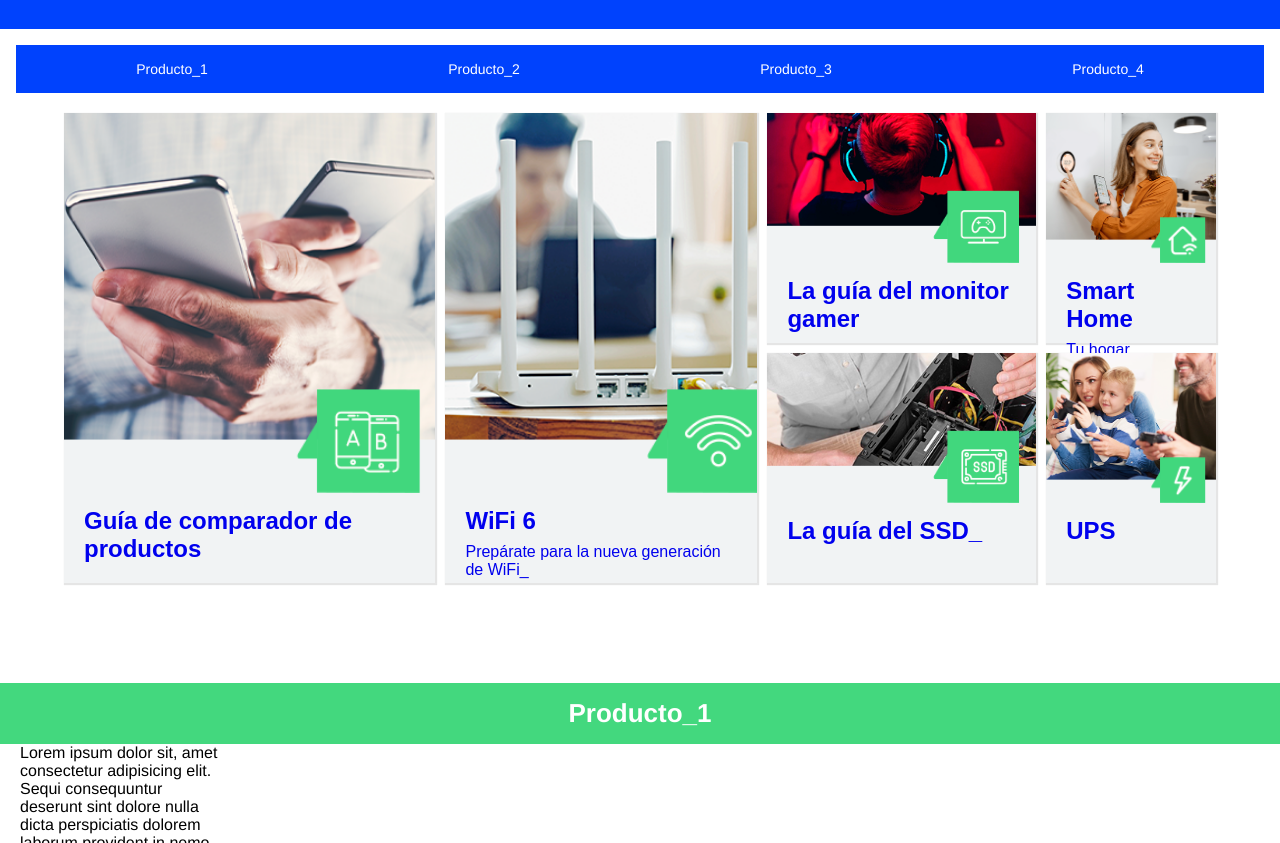
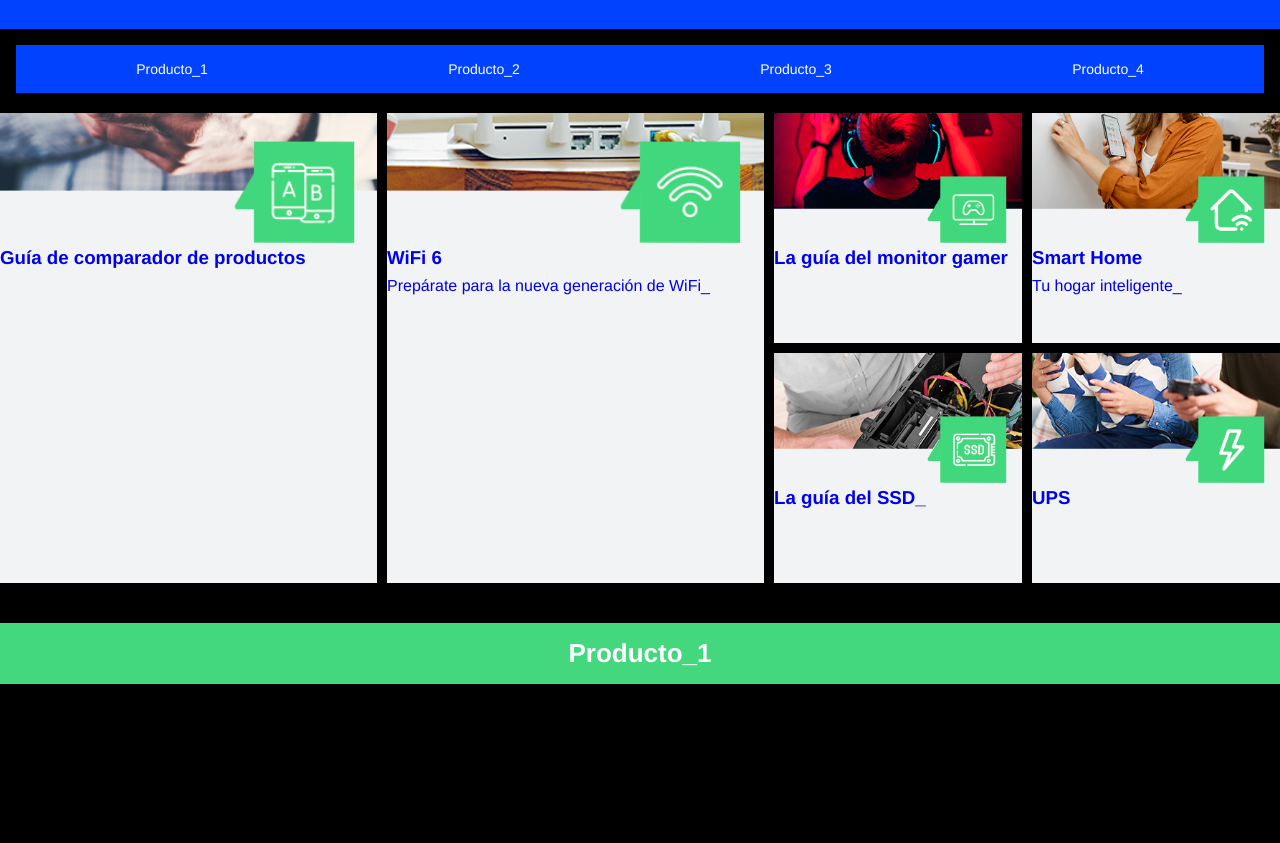
Before and after one commit to aincatoni/temp-base-local, a plain HTML site: page index.html in a window 1280 px wide. Shown: the part 542-1385 px from the top of the page. Drawn offline with Linux system fonts and the light colour scheme.

Commit message:
crea rama 2

```diff
--- a/css/main.css
+++ b/css/main.css
@@ -30,74 +30,71 @@ a {
 }
 
 .textCard {
-  padding: 10px 0 14px 20px;
+  /*  padding: 10px 0 14px 20px;
   font-family: Arial, Helvetica, sans-serif;
-  width: 95%;
+  width: 95%; */
 }
 
 .textCard h3 {
-  font-size: 1.5em;
+  /* font-size: 1.5em; */
 }
 
 .container-cards {
-  max-width: 768px;
+  /* max-width: 768px;
   width: 90%;
-  margin-inline: auto;
+  margin-inline: auto; */
 }
 
 .grid {
   display: grid;
-  gap: 25px;
+  /* gap: 25px; */
 }
 
 /* Cards Desktop */
 @media (min-width: 768px) {
   .container-cards {
-    max-width: 1400px;
+    max-width: 2000px;
     margin-inline: auto;
   }
 
   .grid {
     display: grid;
+    /* gap: 10px; */
+    grid-template-rows: 230px 230px;
+    grid-template-columns: repeat(6, 1fr) 1fr 1fr 1fr 1fr;
     gap: 10px;
-    grid-template-rows: repeat(9, 50px);
   }
 
   .card {
-    min-height: 200px;
+    /* min-height: 200px; */
   }
 
-  .card .imageCard img {
+  .imageCard img {
     width: 100%;
+    height: 130px;
     object-fit: cover;
-    height: 150px;
     object-position: bottom;
   }
 
-  #bigOne .imageCard img,
-  #bigTwo .imageCard img {
-    height: 380px;
-  }
-
   #bigOne {
-    grid-area: 1 / 1 / span 8 / span 4;
+    grid-area: 1 / 1 / span 2 / span 3;
   }
 
   #bigTwo {
-    grid-area: 1 / 5 / span 8 / span 4;
+    grid-area: 1 / 4 / span 2 / span 3;
   }
 
   #smallOne {
-    grid-area: 1 / 9 / span 4 / span 3;
+    grid-area: 1 / 7 / span 1 / span 2;
   }
   #smallTwo {
-    grid-area: 1 / 12 / span 4 / span 3;
+    grid-area: 1 / 9 / span 1 / span 2;
   }
 
   #smallThree {
-    grid-area: 5 / 9 / span 4 / span 3;
+    grid-area: 2 / 7 / span 1 / span 2;
   }
   #smallFour {
-    grid-area: 5 / 12 / span 4 / span 3;
+    grid-area: 2 / 9 / span 1 / span 2;
   }
 }
--- a/style.css
+++ b/style.css
@@ -62,6 +62,7 @@
 
 .cont_fich_nuev {
   font-size: 16px;
+  background-color: black;
 }
 
 /********************************/
```
